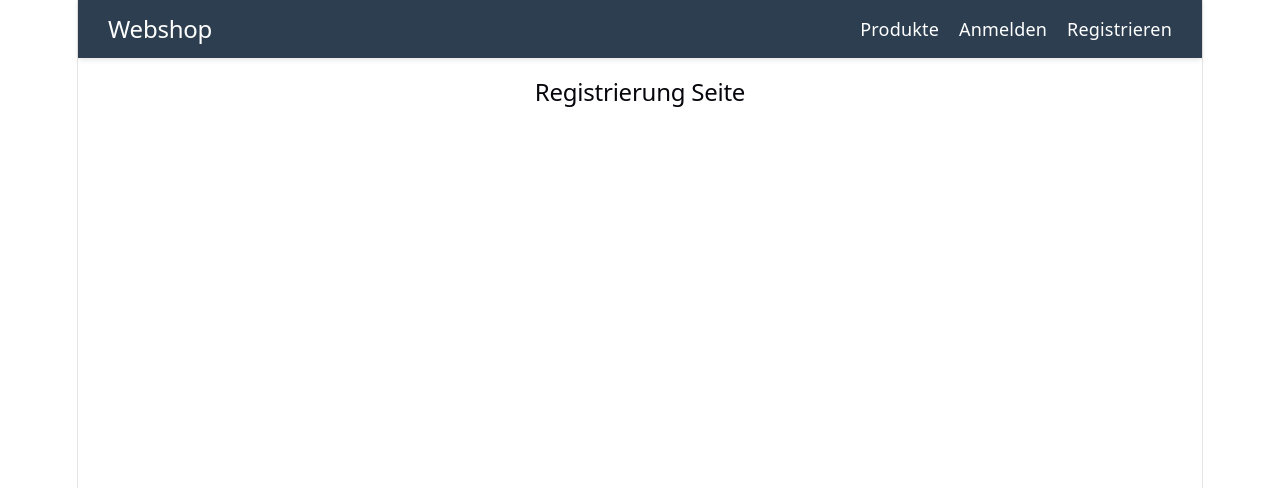
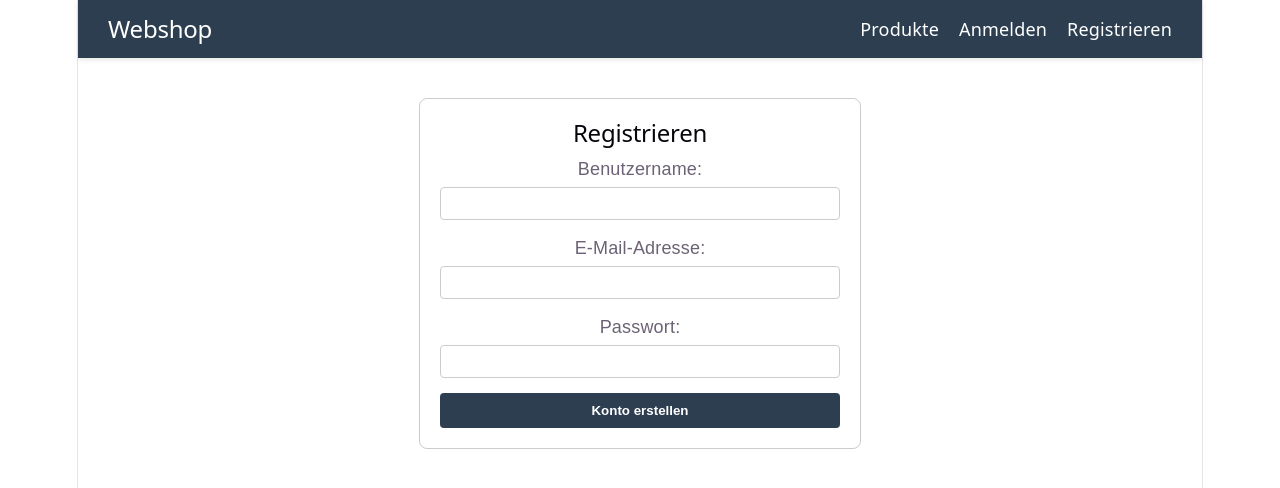
Before and after one commit to laci528-creator/React-Node-webshop-app, a React (Vite) app in the folder client/: page /register in a window 1280 px wide. Shown: the top 488 px of the page. Built offline with nearby package versions, Linux system fonts and the light colour scheme.

Commit message:
feat: implement Register page and fix full_name payload mapping

```diff
--- a/client/src/App.jsx
+++ b/client/src/App.jsx
@@ -2,17 +2,13 @@ import { Routes, Route } from 'react-router-dom';
 import Navbar from './components/Navbar';
 import Home from './pages/Home';
 import Login from './pages/Login';
-
-// Ideiglenes Regisztráció komponens (ezt is áttehetjük majd külön fájlba)
-const Register = () => <div style={{ padding: '20px' }}><h2>Registrierung Seite</h2></div>;
+import Register from './pages/Register';
 
 function App() {
   return (
     <div>
       {/* Navigációs sáv minden oldalon fent van */}
       <Navbar />
-
-      {/* Útvonalak kezelése */}
       <Routes>
         <Route path="/" element={<Home />} />
         <Route path="/login" element={<Login />} />
--- /dev/null
+++ b/client/src/pages/Register.jsx
@@ -0,0 +1,85 @@
+import { useState } from 'react';
+import { useNavigate } from 'react-router-dom';
+import api from '../services/api';
+
+function Register() {
+  // Űrlap állapotok (state)
+  const [fullName, setFullName] = useState('');
+  const [email, setEmail] = useState('');
+  const [password, setPassword] = useState('');
+  const [error, setError] = useState(null);
+
+  const navigate = useNavigate();
+
+  // Regisztráció elküldése a szervernek
+  const handleSubmit = async (e) => {
+    e.preventDefault();
+    setError(null);
+
+    try {
+      // Meghívjuk a POST /api/v1/auth/register végpontot
+      await api.post('/auth/register', { full_name: fullName, email, password });
+
+      // Sikeres regisztráció után átirányítjuk a felhasználót a bejelentkezés oldalra
+      navigate('/login');
+    } catch (err) {
+      console.error('Registrierungsfehler:', err);
+      // Hibaüzenet megjelenítése
+      setError(err.response?.data?.message || 'Registrierung fehlgeschlagen!');
+    }
+  };
+
+  return (
+    <div style={{ maxWidth: '400px', margin: '40px auto', padding: '20px', border: '1px solid #ccc', borderRadius: '8px', fontFamily: 'sans-serif' }}>
+      <h2>Registrieren</h2>
+
+      {/* Hibaüzenet kiírása */}
+      {error && <div style={{ color: 'red', marginBottom: '15px', padding: '10px', backgroundColor: '#fd8d8d22', borderRadius: '4px' }}>{error}</div>}
+
+      <form onSubmit={handleSubmit} style={{ display: 'flex', flexDirection: 'column', gap: '15px' }}>
+
+        <div>
+          <label style={{ display: 'block', marginBottom: '5px', fontWeight: '500' }}>Benutzername:</label>
+          <input
+            type="text"
+            value={fullName}
+            onChange={(e) => setFullName(e.target.value)}
+            required
+            style={{ width: '100%', padding: '8px', boxSizing: 'border-box', borderRadius: '4px', border: '1px solid #ccc' }}
+          />
+        </div>
+
+        <div>
+          <label style={{ display: 'block', marginBottom: '5px', fontWeight: '500' }}>E-Mail-Adresse:</label>
+          <input
+            type="email"
+            value={email}
+            onChange={(e) => setEmail(e.target.value)}
+            required
+            style={{ width: '100%', padding: '8px', boxSizing: 'border-box', borderRadius: '4px', border: '1px solid #ccc' }}
+          />
+        </div>
+
+        <div>
+          <label style={{ display: 'block', marginBottom: '5px', fontWeight: '500' }}>Passwort:</label>
+          <input
+            type="password"
+            value={password}
+            onChange={(e) => setPassword(e.target.value)}
+            required
+            style={{ width: '100%', padding: '8px', boxSizing: 'border-box', borderRadius: '4px', border: '1px solid #ccc' }}
+          />
+        </div>
+
+        <button
+          type="submit"
+          style={{ padding: '10px', backgroundColor: '#2c3e50', color: '#fff', border: 'none', borderRadius: '4px', fontWeight: 'bold', cursor: 'pointer' }}
+        >
+          Konto erstellen
+        </button>
+      </form>
+    </div>
+  );
+}
+
+export default Register;
```
